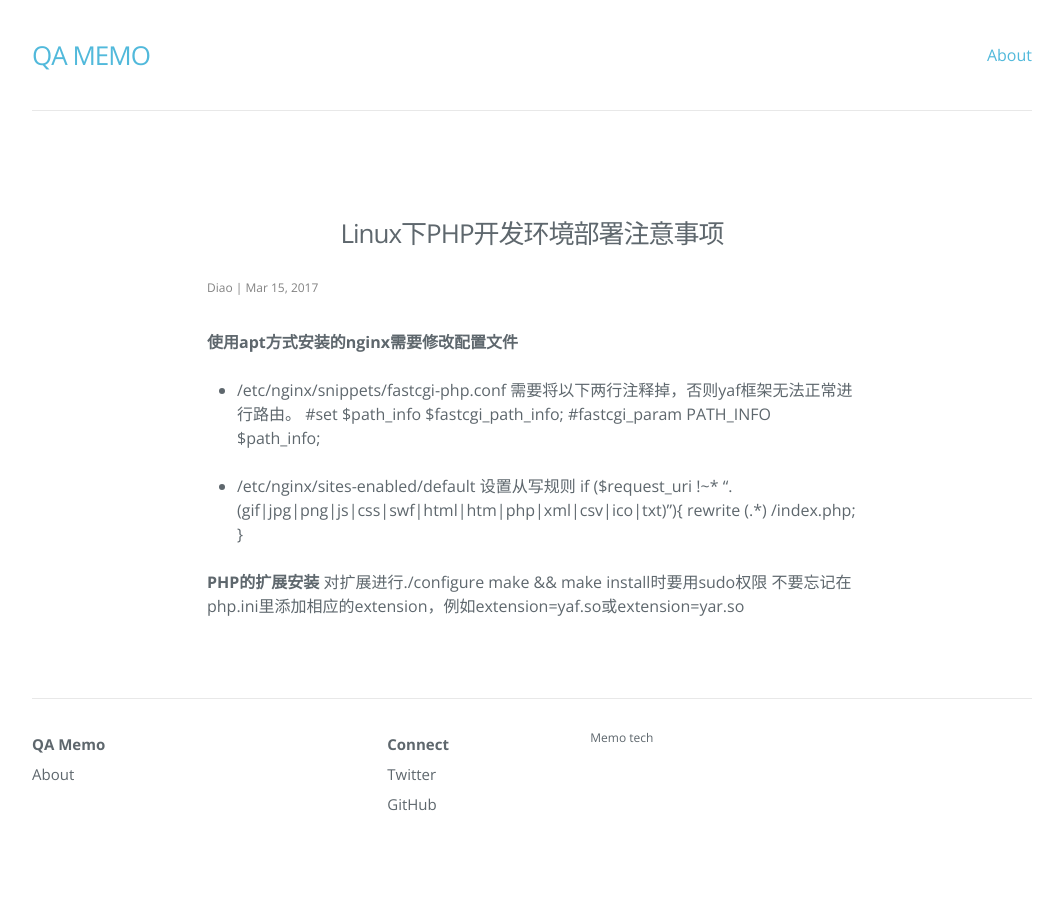
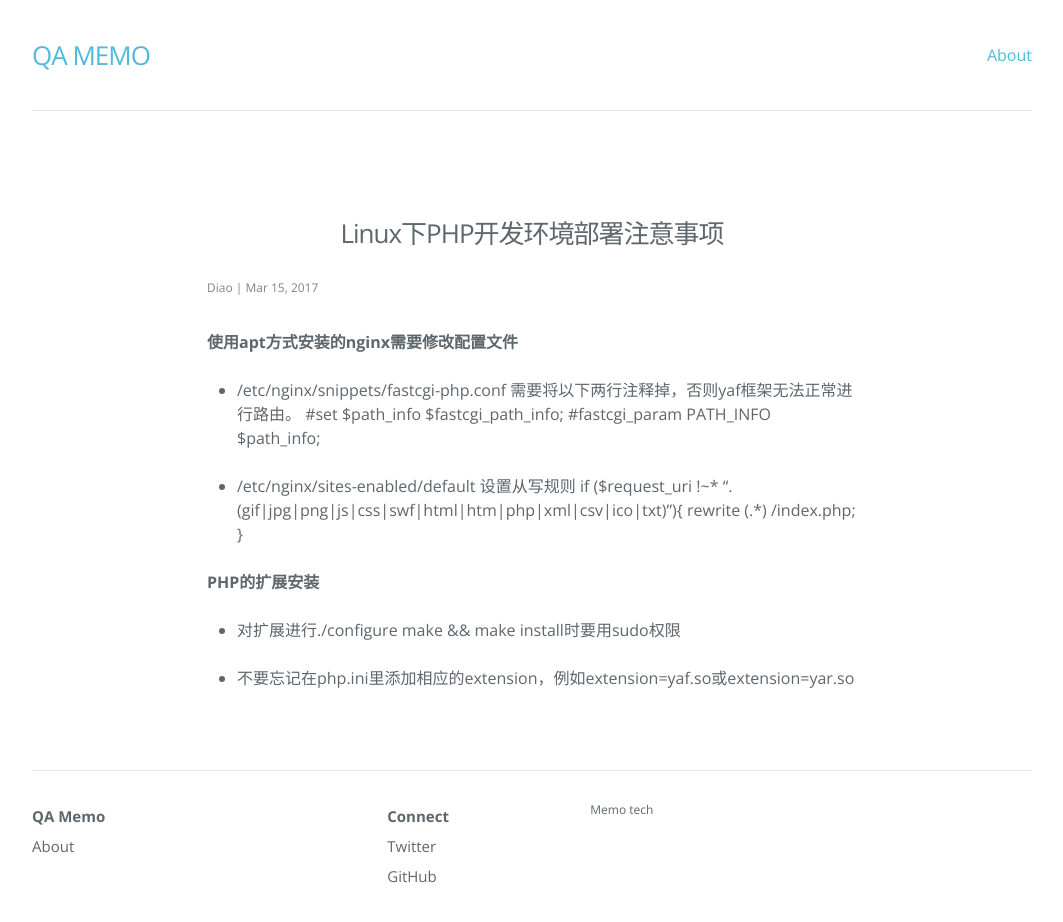
Before and after one commit to diaoyinlong/blog, a Jekyll site: the page built from _posts/2017-03-15-Linux下PHP开发环境部署注意事项.md, in a window 1280 px wide and 959 px high. Shown: the top 922 px of the window, without its empty margins (108-1171 px from the left). Built offline with Jekyll 4.4.1, drawn with Linux system fonts in a browser that asks for light colours; nearby versions of some CDN libraries.

```diff
--- a/_posts/2017-03-15-Linux下PHP开发环境部署注意事项.md
+++ b/_posts/2017-03-15-Linux下PHP开发环境部署注意事项.md
@@ -17,5 +17,7 @@ if ($request_uri !~* "\.(gif|jpg|png|js|css|swf|html|htm|php|xml|csv|ico|txt)"){
 	}
 
 __PHP的扩展安装__
-对扩展进行./configure make && make install时要用sudo权限
-不要忘记在php.ini里添加相应的extension，例如extension=yaf.so或extension=yar.so
+
+* 对扩展进行./configure make && make install时要用sudo权限
+
+* 不要忘记在php.ini里添加相应的extension，例如extension=yaf.so或extension=yar.so
```
Also changed, not shown: other parts of _posts/2017-03-15-Linux下PHP开发环境部署注意事项.md (+1 -1 lines).
